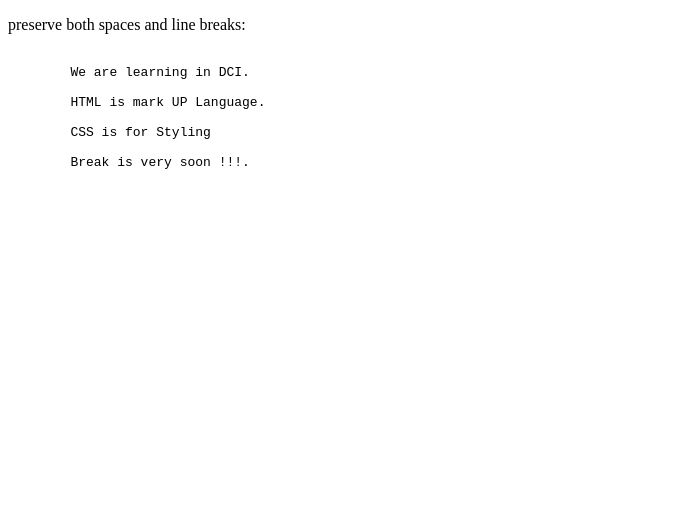
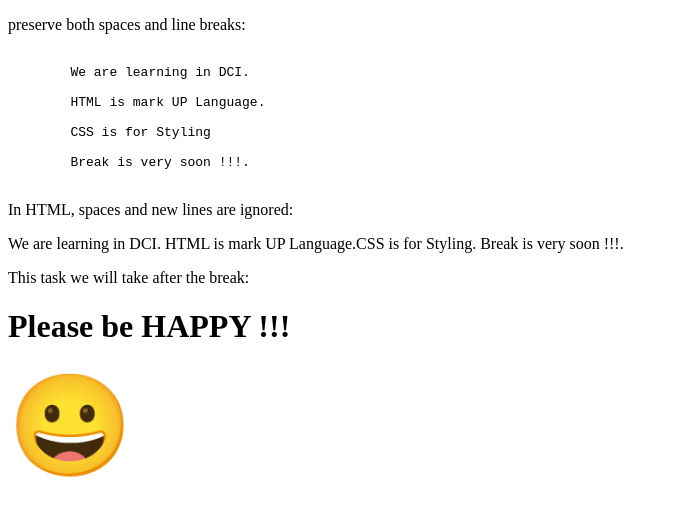
Before and after one commit to hussnain-ahmed/HussnainAhmed, a plain HTML site: page DCIHomeWork/SpacesLineBreaks/index.html in a window 1280 px wide. Shown: the whole page, without its empty margins (0-673 px from the left). Drawn offline with Linux system fonts and the light colour scheme.

```diff
--- a/DCIHomeWork/SpacesLineBreaks/index.html
+++ b/DCIHomeWork/SpacesLineBreaks/index.html
@@ -21,5 +21,20 @@
         Break is very soon !!!.
         </pre>
     </div>
+    <div>
+       <p>In HTML, spaces and new lines are ignored:</p>
+   </div>
+   <div>
+        <p>We are learning in DCI. HTML is mark UP Language.CSS is for Styling. Break is very soon !!!.</p>
+    </div>
+    <div>
+        <p>This task we will take after the break:</p>
+    </div>
+    <div>
+        <p><h1>Please be HAPPY !!!</h1></p>
+    </div>
+    <div>
+        <span style="font-size:100px;">&#128512;</span>
+    </div>
 </body>
 </html>
```
Also changed, not shown: DCIHomeWork/LinkWebsite/index.html (added, +22 -0 lines), DCIHomeWork/SpacesLineBreaks/style.css (deleted).
